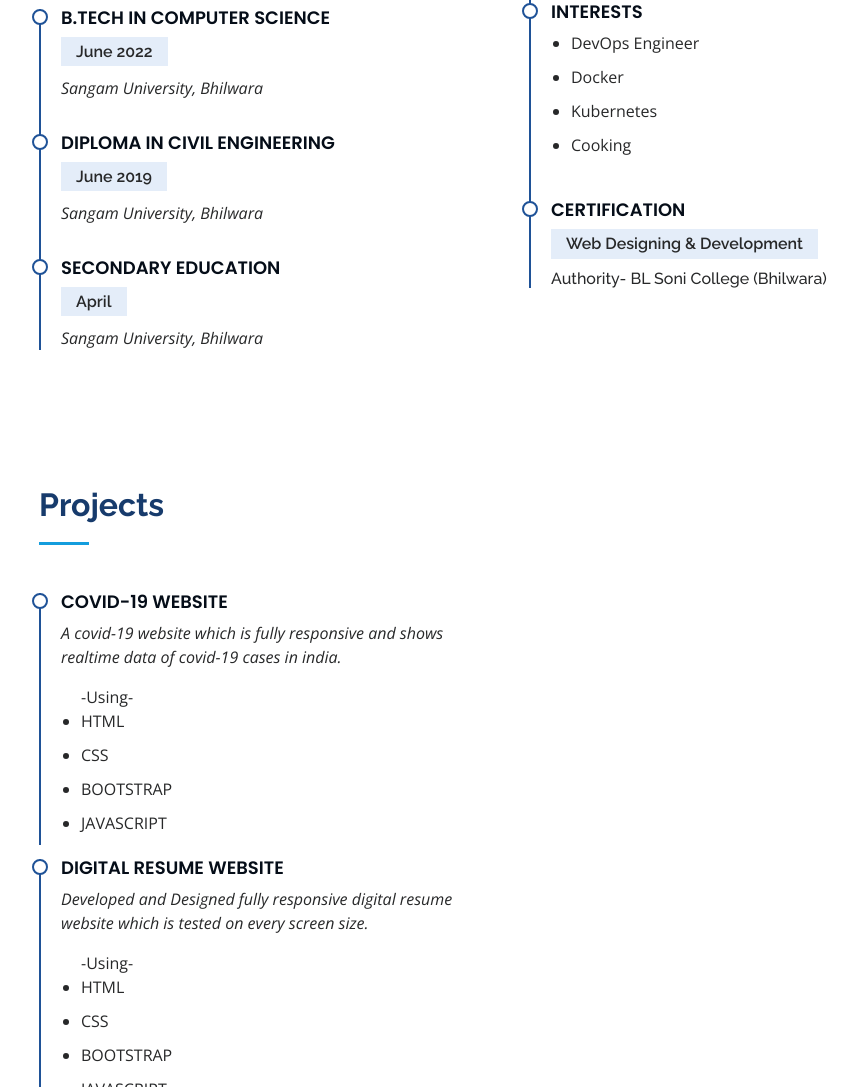
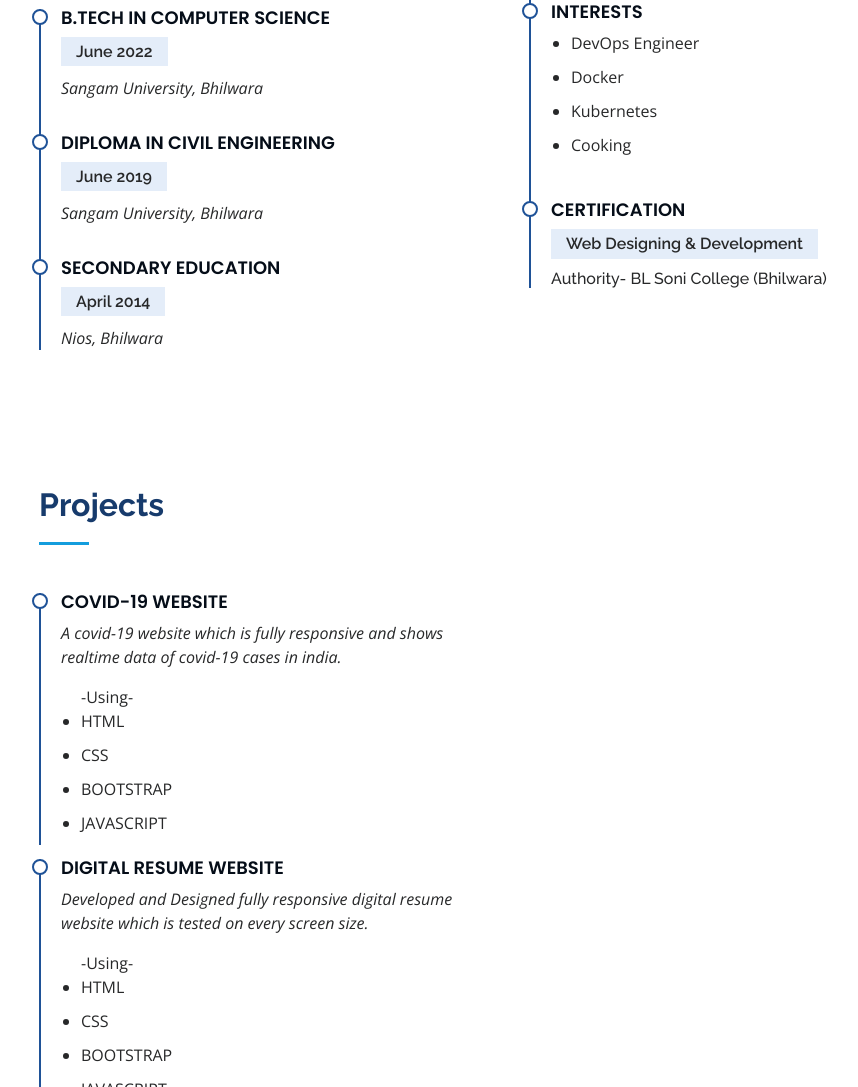
Before and after one commit to manishdidwaniya/digitalportfolio, a plain HTML site: page index.html in a window 1280 px wide. Shown: the part 1899-2986 px from the top of the page, without its empty margins (273-1131 px from the left). Drawn offline with nearby package versions, Linux system fonts and the light colour scheme.

Commit message:
Update index.html

```diff
--- a/index.html
+++ b/index.html
@@ -115,16 +115,7 @@
       </div>
     </section><!-- End About Section -->
 
-    <!-- ======= Facts Section ======= -->
-      <!-- <section id="facts" class="facts">
-        <div class="container">
 
-
-
-
-        </div>
-      </section> -->
-    <!-- End Facts Section -->
 
     <!-- ======= Resume Section ======= -->
     <section id="resume" class="resume">
@@ -164,8 +155,8 @@
             </div>
             <div class="resume-item">
               <h4>Secondary Education</h4>
-              <h5>April</h5>
-              <p><em>Sangam University, Bhilwara</em></p>
+              <h5>April 2014</h5>
+              <p><em>Nios, Bhilwara</em></p>
 
             </div>
           </div>
```
